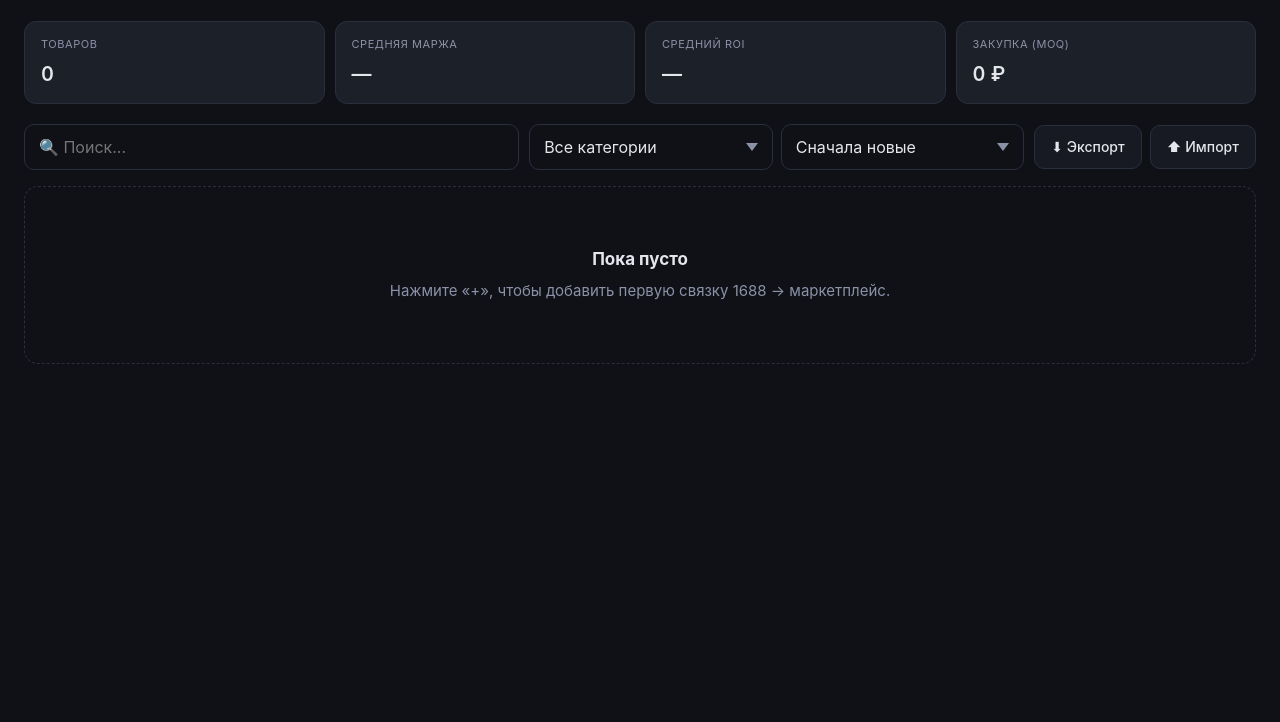
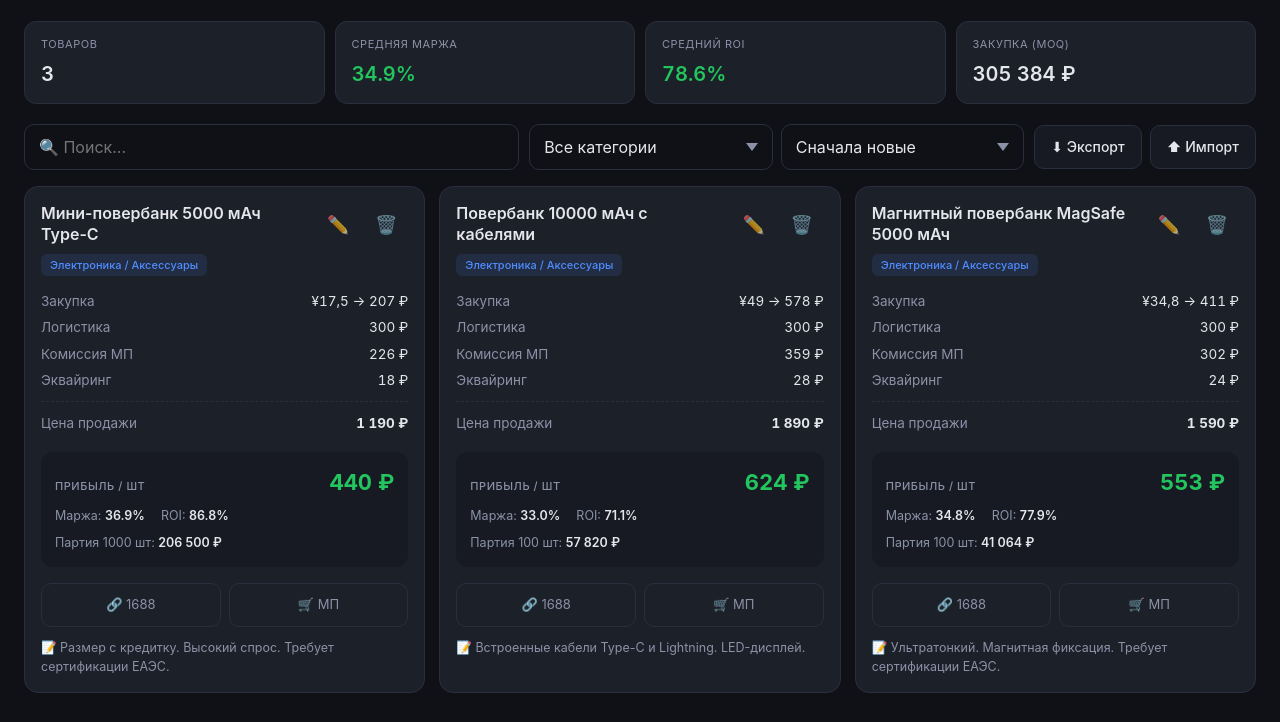
Before and after one commit to kaziakhmedovtamerlan2005-ai/china, a plain HTML site: page index.html in a window 1280 px wide. Shown: the part 78-800 px from the top of the page. Drawn offline with Linux system fonts and the light colour scheme.

Commit message:
Clean up CSS comments in index.html
Removed commented sections for buttons, inputs, topbar, stats, toolbar, grid, FAB, modals, and toast in index.html.

```diff
--- a/index.html
+++ b/index.html
@@ -28,8 +28,6 @@
     max-width:1400px; margin:0 auto;
     -webkit-font-smoothing:antialiased;
   }
-
-  /* --- Buttons: 44px touch target --- */
   button{
     font-family:inherit; cursor:pointer; border:1px solid var(--border);
     background:var(--bg2); color:var(--text);
@@ -42,8 +40,6 @@
   button.primary:active{background:var(--accent2)}
   button.danger{color:var(--red)}
   button.danger:active{border-color:var(--red)}
-
-  /* --- Inputs: 16px to prevent iOS zoom --- */
   input, select, textarea{
     font-family:inherit; font-size:16px; background:var(--bg); color:var(--text);
     border:1px solid var(--border); border-radius:10px; padding:12px 14px; width:100%;
@@ -56,8 +52,6 @@
   }
   input:focus, select:focus, textarea:focus{outline:none; border-color:var(--accent)}
   label{font-size:13px; color:var(--muted); display:block; margin-bottom:6px; font-weight:500}
-
-  /* --- Topbar --- */
   .topbar{display:flex; justify-content:space-between; align-items:center; gap:12px; margin-bottom:16px}
   .brand{display:flex; align-items:center; gap:10px; min-width:0}
   .logo{font-size:28px; flex-shrink:0}
@@ -66,8 +60,6 @@
   .actions{display:flex; gap:8px; flex-shrink:0}
   .actions button{padding:10px 14px; font-size:14px}
   #settingsBtn span{display:none}
-
-  /* --- Stats: horizontal scroll on mobile --- */
   .stats{
     display:flex; gap:10px; margin-bottom:16px;
     overflow-x:auto; scroll-snap-type:x mandatory; padding-bottom:4px;
@@ -84,16 +76,12 @@
   .stat .value{font-size:20px; font-weight:600; font-variant-numeric:tabular-nums; white-space:nowrap}
   .stat .value.green{color:var(--green)}
   .stat .value.red{color:var(--red)}
-
-  /* --- Toolbar --- */
   .toolbar{display:flex; flex-direction:column; gap:10px; margin-bottom:16px}
   .toolbar-row{display:flex; gap:8px}
   .toolbar-row input{flex:1}
   .toolbar-row select{flex:1; min-width:0}
   .toolbar-actions{display:flex; gap:8px}
   .toolbar-actions button{flex:1; font-size:14px}
-
-  /* --- Grid --- */
   .grid{display:grid; grid-template-columns:1fr; gap:12px}
   .card{
     background:var(--card); border:1px solid var(--border); border-radius:14px;
@@ -111,21 +99,17 @@
     align-items:center; justify-content:center;
   }
   .icon-btn:active{opacity:1; background:var(--bg2); transform:scale(.9)}
-
   .calc-row{display:flex; justify-content:space-between; font-size:13.5px; padding:3px 0; gap:12px}
   .calc-row .k{color:var(--muted); flex-shrink:0}
   .calc-row .v{font-variant-numeric:tabular-nums; text-align:right}
   .divider{border-top:1px dashed var(--border); margin:8px 0}
-
   .profit-block{background:var(--bg2); border-radius:12px; padding:14px; margin-top:4px}
   .profit-main{display:flex; justify-content:space-between; align-items:baseline; margin-bottom:8px; gap:12px}
   .profit-main .label{font-size:11px; color:var(--muted); text-transform:uppercase; letter-spacing:.05em; font-weight:500}
   .profit-main .val{font-size:22px; font-weight:700; font-variant-numeric:tabular-nums; white-space:nowrap}
   .profit-sub{display:flex; gap:16px; font-size:12.5px; color:var(--muted); flex-wrap:wrap}
   .profit-sub b{color:var(--text); font-weight:600}
-
   .pos{color:var(--green)} .neg{color:var(--red)} .warn{color:var(--yellow)}
-
   .card-links{display:flex; gap:8px; margin-top:4px}
   .card-links a{
     flex:1; text-align:center; padding:11px 8px; font-size:13px; color:var(--muted);
@@ -134,14 +118,11 @@
     transition:background .15s, border-color .15s, color .15s;
   }
   .card-links a:active{background:var(--bg2); color:var(--accent); border-color:var(--accent)}
-
   .empty{
     text-align:center; padding:60px 20px; color:var(--muted);
     border:1px dashed var(--border); border-radius:14px; font-size:15px;
   }
   .empty h3{color:var(--text); font-size:17px; margin-bottom:8px}
-
-  /* --- FAB (floating action button) --- */
   .fab{
     position:fixed; right:calc(20px + var(--safe-right));
     bottom:calc(20px + var(--safe-bottom));
@@ -152,10 +133,7 @@
     transition:transform .15s, box-shadow .15s;
   }
   .fab:active{transform:scale(.92); box-shadow:0 4px 12px rgba(79,140,255,.5)}
-  /* Hide top "add" button on mobile, FAB replaces it */
   #addBtn{display:none}
-
-  /* --- Modals as bottom sheets on mobile --- */
   .overlay{
     position:fixed; inset:0; background:rgba(0,0,0,.6);
     display:none; align-items:flex-end; justify-content:center;
@@ -186,8 +164,6 @@
   .modal-actions button{flex:1; padding:14px; font-size:15px}
   .modal-actions .cancel-group{display:flex; gap:10px}
   .hint{font-size:12px; color:var(--muted); margin-top:6px; line-height:1.4}
-
-  /* --- Toast: above FAB --- */
   .toast{
     position:fixed; left:50%; transform:translateX(-50%) translateY(20px);
     bottom:calc(96px + var(--safe-bottom));
@@ -199,13 +175,8 @@
   .toast.show{opacity:1; transform:translateX(-50%) translateY(0)}
   .toast.ok{border-color:var(--green)}
   .toast.err{border-color:var(--red)}
-
-  /* ============================================ */
-  /* --- TABLET & DESKTOP overrides ---          */
-  /* ============================================ */
   @media (min-width:640px){
-    body{padding: calc(24px + var(--safe-top)) calc(24px + var(--safe-right))
-                  calc(24px + var(--safe-bottom)) calc(24px + var(--safe-left))}
+    body{padding: calc(24px + var(--safe-top)) calc(24px + var(--safe-right)) calc(24px + var(--safe-bottom)) calc(24px + var(--safe-left))}
     .topbar{margin-bottom:24px}
     .brand h1{font-size:22px}
     .logo{font-size:32px}
@@ -213,20 +184,14 @@
     #addBtn{display:inline-flex}
     .fab{display:none}
     .grid{grid-template-columns:repeat(auto-fill,minmax(320px,1fr)); gap:14px}
-    .stats{
-      display:grid; grid-template-columns:repeat(auto-fit,minmax(180px,1fr));
-      overflow:visible; margin-left:0; margin-right:0; padding-left:0; padding-right:0;
-    }
+    .stats{display:grid; grid-template-columns:repeat(auto-fit,minmax(180px,1fr)); overflow:visible; margin-left:0; margin-right:0; padding-left:0; padding-right:0;}
     .stat{min-width:0}
     .toolbar{flex-direction:row; align-items:center; flex-wrap:wrap}
     .toolbar-row{flex:1; min-width:0}
     .toolbar-actions{flex:0 0 auto}
     .toolbar-actions button{flex:0 0 auto}
     .overlay{align-items:center; padding:20px}
-    .modal{
-      border-radius:16px; padding:24px; max-width:520px;
-      animation:pop .2s ease;
-    }
+    .modal{border-radius:16px; padding:24px; max-width:520px; animation:pop .2s ease;}
     .modal::before{display:none}
     @keyframes pop{from{opacity:0;transform:scale(.96)}to{opacity:1;transform:scale(1)}}
     .modal-actions{flex-direction:row; justify-content:flex-end}
@@ -240,8 +205,6 @@
     .card-links a:active{background:transparent; color:var(--muted); border-color:var(--border)}
     .fab:active{transform:none}
   }
-
-  /* Desktop hover only on hover-capable devices */
   @media (hover:hover) and (pointer:fine){
     button:hover{background:var(--card); border-color:#3d4454}
     button.primary:hover{background:var(--accent2)}
@@ -303,10 +266,8 @@
   <p>Нажмите «+», чтобы добавить первую связку 1688 → маркетплейс.</p>
 </div>
 
-<!-- FAB -->
 <button class="fab" id="fabAdd" aria-label="Добавить товар">+</button>
 
-<!-- Product modal -->
 <div class="overlay" id="productOverlay">
   <div class="modal">
     <h2 id="productModalTitle">Новый товар</h2>
@@ -356,7 +317,6 @@
   </div>
 </div>
 
-<!-- Settings modal -->
 <div class="overlay" id="settingsOverlay">
   <div class="modal">
     <h2>Настройки расчёта</h2>
@@ -398,6 +358,46 @@ const DEFAULT_SETTINGS = { rate: 11.8, commission: 19, acquiring: 1.5, logistics
 const LS_PRODUCTS = 'chinatrack_products_v1';
 const LS_SETTINGS = 'chinatrack_settings_v1';
 
+// Встроенные товары (появятся при первом запуске)
+const DEFAULT_PRODUCTS = [
+  {
+    id: "pb-01",
+    name: "Магнитный повербанк MagSafe 5000 мАч",
+    category: "Электроника / Аксессуары",
+    moq: 100,
+    priceCny: 34.80,
+    salePrice: 1590,
+    url1688: "https://detail.1688.com/offer/1102751417630.html",
+    urlMp: "https://www.ozon.ru/search/?text=Магнитный+повербанк+MagSafe+5000",
+    notes: "Ультратонкий. Магнитная фиксация. Требует сертификации ЕАЭС.",
+    createdAt: 1719000000000
+  },
+  {
+    id: "pb-02",
+    name: "Повербанк 10000 мАч с кабелями",
+    category: "Электроника / Аксессуары",
+    moq: 100,
+    priceCny: 49.00,
+    salePrice: 1890,
+    url1688: "https://yiwugo.com/product/detail/953474774.html",
+    urlMp: "https://www.ozon.ru/search/?text=Повербанк+со+встроенными+кабелями+10000",
+    notes: "Встроенные кабели Type-C и Lightning. LED-дисплей.",
+    createdAt: 1719000000001
+  },
+  {
+    id: "pb-03",
+    name: "Мини-повербанк 5000 мАч Type-C",
+    category: "Электроника / Аксессуары",
+    moq: 1000,
+    priceCny: 17.50,
+    salePrice: 1190,
+    url1688: "https://tbc.yiwugo.com/product/detail/953474774.html",
+    urlMp: "https://www.ozon.ru/search/?text=Мини+повербанк+5000+мАч+Type-C",
+    notes: "Размер с кредитку. Высокий спрос. Требует сертификации ЕАЭС.",
+    createdAt: 1719000000002
+  }
+];
+
 const state = { products: [], settings: { ...DEFAULT_SETTINGS }, search: '', category: 'all', sort: 'created' };
 
 const $ = id => document.getElementById(id);
@@ -430,11 +430,15 @@ function toast(msg, type = 'ok') {
 
 function load() {
   try {
-    const p = JSON.parse(localStorage.getItem(LS_PRODUCTS) || '[]');
+    const p = JSON.parse(localStorage.getItem(LS_PRODUCTS) || 'null');
     const s = JSON.parse(localStorage.getItem(LS_SETTINGS) || 'null');
-    state.products = Array.isArray(p) ? p : [];
+    // Если данных нет, загружаем встроенные (DEFAULT_PRODUCTS)
+    state.products = (Array.isArray(p) && p.length > 0) ? p : DEFAULT_PRODUCTS;
     state.settings = s ? { ...DEFAULT_SETTINGS, ...s } : { ...DEFAULT_SETTINGS };
-  } catch (e) { console.error(e); }
+  } catch (e) {
+    console.error(e);
+    state.products = DEFAULT_PRODUCTS;
+  }
 }
 
 function save() {
@@ -634,9 +638,9 @@ function resetData() {
   if (!confirm('Удалить ВСЕ товары и настройки?')) return;
   localStorage.removeItem(LS_PRODUCTS);
   localStorage.removeItem(LS_SETTINGS);
-  state.products = [];
+  state.products = DEFAULT_PRODUCTS; // Возвращаем дефолтные
   state.settings = { ...DEFAULT_SETTINGS };
-  closeModal('settings'); render(); toast('Очищено');
+  closeModal('settings'); render(); toast('Сброшено до базовых');
 }
 
 function exportJSON() {
@@ -684,7 +688,6 @@ document.querySelectorAll('.overlay').forEach(o => {
   o.addEventListener('click', e => { if (e.target === o) o.classList.remove('open'); });
 });
 
-// Prevent iOS rubber-band on inputs
 document.addEventListener('touchmove', e => {
   if (e.target.tagName === 'INPUT' || e.target.tagName === 'TEXTAREA') e.stopPropagation();
 }, { passive: true });
```
